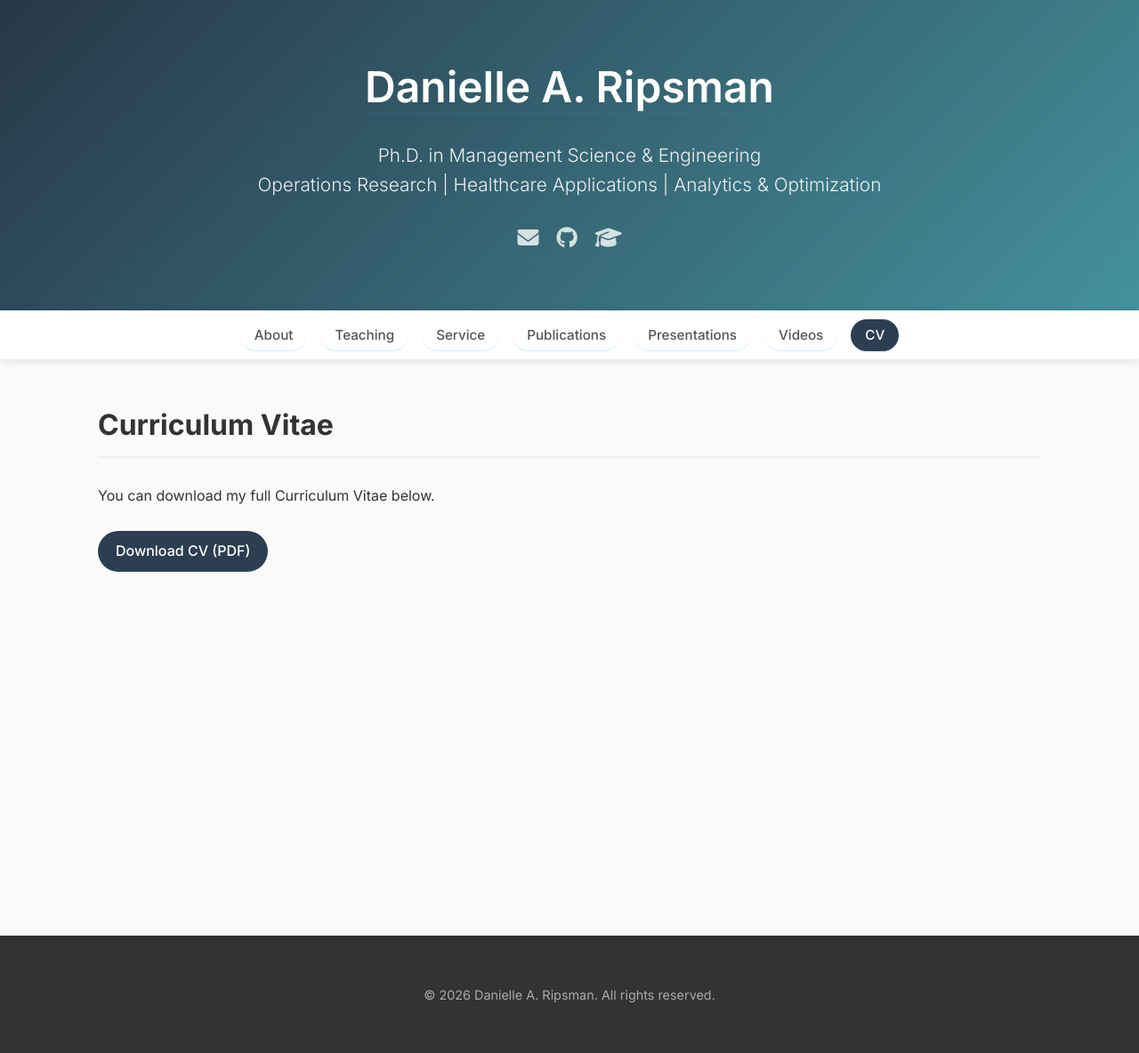
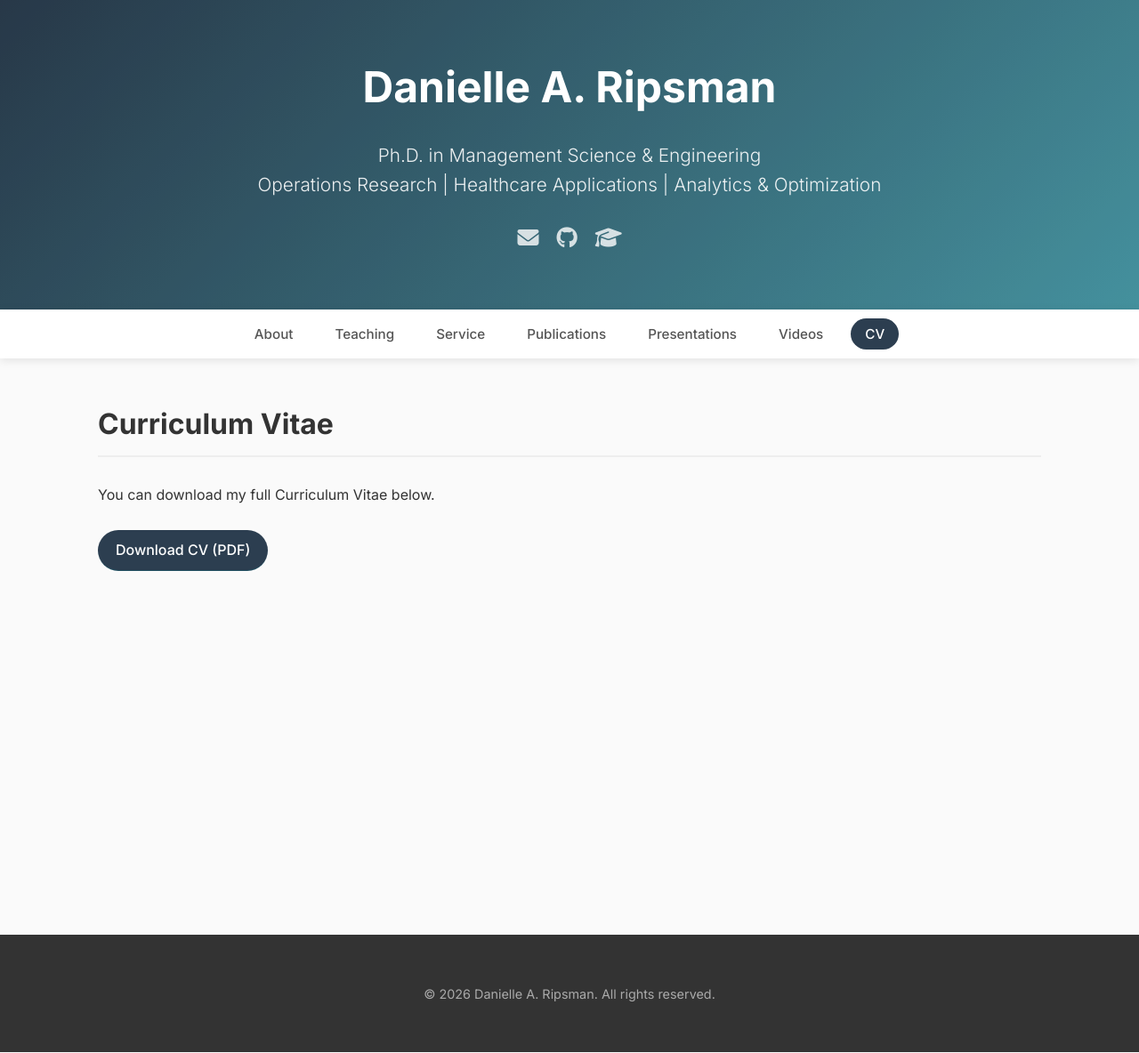
Before and after one commit to DaniRip/DaniRip.github.io, a Jekyll site: the page built from cv.md, in a window 1280 px wide. Shown: the whole page at 89% size. Built offline with Jekyll 4.4.1, drawn with Linux system fonts in a browser that asks for light colours.

Commit message:
Refactor link styles for main body and navigation

```diff
--- a/assets/css/style.css
+++ b/assets/css/style.css
@@ -32,18 +32,25 @@
     background-color: var(--bg-color);
 }
 
-a {
-    color: #3498db;        /* A slightly brighter, clearer blue */
+/* Links in the main body text */
+main a {
+    color: #007685;           /* A deep, saturated teal (distinct from black text) */
+    font-weight: 600;         /* Bold enough to catch the eye */
     text-decoration: none;
-    font-weight: 600;      /* Makes the link bold */
-    transition: all 0.2s ease-in-out;
-    border-bottom: 1px solid rgba(52, 152, 219, 0.2); /* Subtle underline */
+    border-bottom: 1.5px solid rgba(0, 118, 133, 0.3); /* Subtle persistent underline */
+    transition: all 0.2s ease;
 }
 
-a:hover {
-    color: #2980b9;        /* Darkens slightly on hover */
-    text-decoration: none;
-    border-bottom: 2px solid #2980b9; /* Thickens the underline on hover */
+main a:hover {
+    color: #005a66;           /* Darkens on hover */
+    border-bottom: 1.5px solid #005a66; /* Underline becomes solid */
+    background-color: rgba(0, 118, 133, 0.05); /* Very faint highlight "glow" */
+}
+
+/* Keeps the Navigation links clean so they don't get too bulky */
+.nav a {
+    font-weight: 500;
+    border-bottom: none;
 }
 
 /* Header */
```
